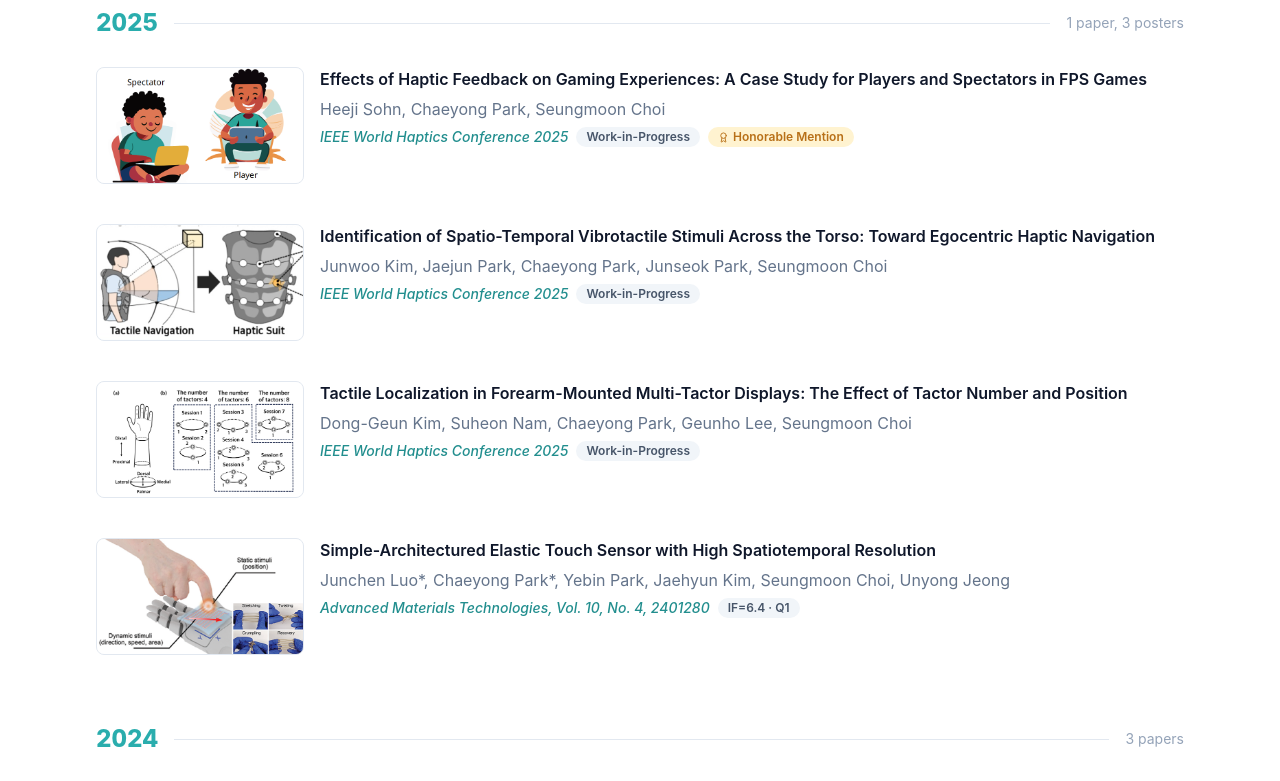
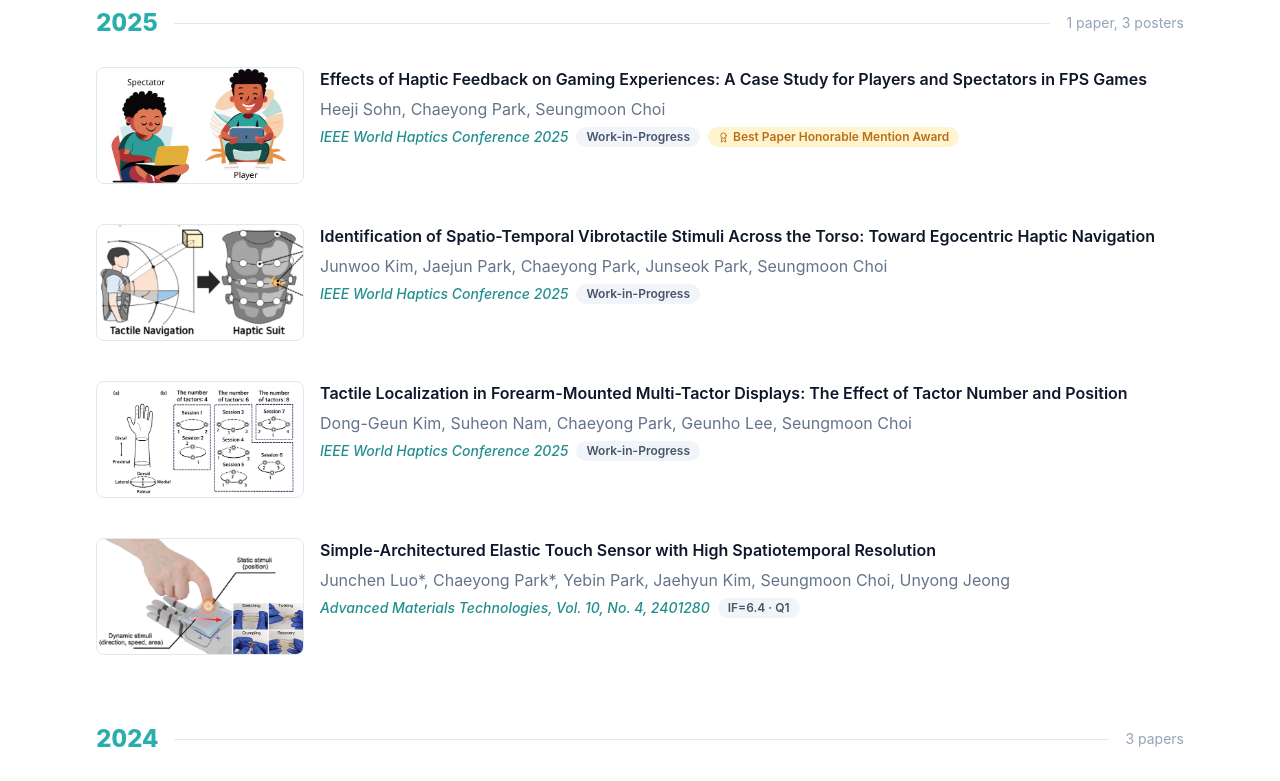
Before and after one commit to kuaxislab/kuaxislab.github.io, a Next.js app: page /publications in a window 1280 px wide. Shown: the part 1620-2401 px from the top of the page. Built offline with nearby package versions, Linux system fonts and the light colour scheme.

Commit message:
Rename award labels to Best Paper Award / Best Paper Honorable Mention Award

```diff
--- a/app/publications/page.tsx
+++ b/app/publications/page.tsx
@@ -12,14 +12,14 @@ const DEFAULT_THUMB = "/images/publications/2026_tvcg.png";
 const venueColor = "text-teal-600";
 
 const awardIcon = {
-  "Best Paper":            <Trophy size={11} />,
-  "Best Paper Nomination": <Star size={11} />,
-  "Honorable Mention":     <Award size={11} />,
+  "Best Paper Award":                  <Trophy size={11} />,
+  "Best Paper Nomination":             <Star size={11} />,
+  "Best Paper Honorable Mention Award": <Award size={11} />,
 };
 const awardStyle = {
-  "Best Paper":            "badge-coral",
-  "Best Paper Nomination": "badge-gold",
-  "Honorable Mention":     "badge-gold",
+  "Best Paper Award":                  "badge-coral",
+  "Best Paper Nomination":             "badge-gold",
+  "Best Paper Honorable Mention Award": "badge-gold",
 };
 
 function PubThumb({ src }: { src: string }) {
--- a/lib/data.ts
+++ b/lib/data.ts
@@ -1,9 +1,9 @@
 // ─── Publications ───────────────────────────────────────────────────────────
 
 export type Award =
-  | "Best Paper"
+  | "Best Paper Award"
   | "Best Paper Nomination"
-  | "Honorable Mention";
+  | "Best Paper Honorable Mention Award";
 
 export type PubType = "journal" | "conference" | "workshop" | "poster";
 
@@ -154,7 +154,7 @@ export const publications: Publication[] = [
     authors: "Heeji Sohn, Chaeyong Park, Seungmoon Choi",
     venue: "IEEE World Haptics Conference 2025",
     year: 2025,
-    award: "Honorable Mention",
+    award: "Best Paper Honorable Mention Award",
     type: "workshop",
     note: "Work-in-Progress",
     thumbnail: "/images/publications/haptic_gaming_whc25.png",
@@ -214,7 +214,7 @@ export const publications: Publication[] = [
     venue: "ACM CHI 2024",
     year: 2024,
     doi: "https://dl.acm.org/doi/10.1145/3613904.3642251",
-    award: "Honorable Mention",
+    award: "Best Paper Honorable Mention Award",
     type: "conference",
     thumbnail: "/images/publications/handheld_length_chi24.png",
   },
@@ -269,7 +269,7 @@ export const publications: Publication[] = [
     venue: "ACM CHI 2023",
     year: 2023,
     doi: "https://dl.acm.org/doi/10.1145/3544548.3580724",
-    award: "Honorable Mention",
+    award: "Best Paper Honorable Mention Award",
     type: "conference",
     thumbnail: "/images/publications/crossmodal_shape_chi23.png",
   },
```
